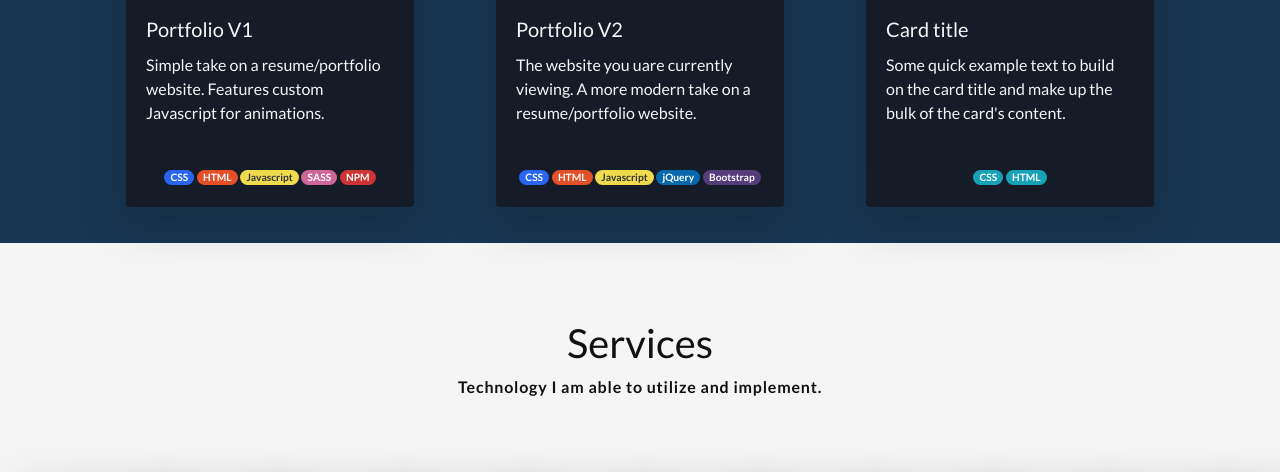
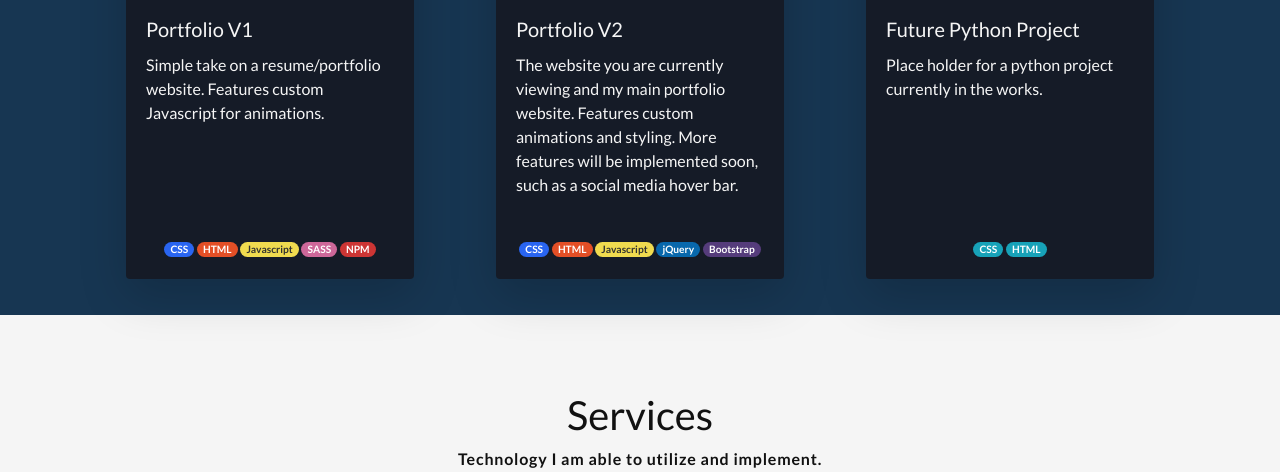
Before and after one commit to angelo93/portfolio-v2, a plain HTML site: page index.html in a window 1280 px wide. Shown: the part 1661-2133 px from the top of the page. Drawn offline with Linux system fonts and the light colour scheme.

Commit message:
Fix spelling errors and font-size

```diff
--- a/css/style.css
+++ b/css/style.css
@@ -509,4 +509,7 @@ Extra (xl) large devices (large desktops, 1200px and up)
     height: 3rem;
     transition: all 1s ease;
   }
+  #about-me {
+    font-size: .8rem;
+  }
 }
--- a/index.html
+++ b/index.html
@@ -286,8 +286,9 @@
               <div class="card-body">
                 <h5 class="card-title">Portfolio V2</h5>
                 <p class="card-text">
-                  The website you uare currently viewing. A more modern take on
-                  a resume/portfolio website.
+                  The website you are currently viewing and my main portfolio
+                  website. Features custom animations and styling. More features
+                  will be implemented soon, such as a social media hover bar.
                 </p>
               </div>
               <div class="container pills">
@@ -327,10 +328,9 @@
                 </div>
               </div>
               <div class="card-body">
-                <h5 class="card-title">Card title</h5>
+                <h5 class="card-title">Future Python Project</h5>
                 <p class="card-text">
-                  Some quick example text to build on the card title and make up
-                  the bulk of the card's content.
+                  Place holder for a python project currently in the works.
                 </p>
               </div>
               <div class="container pills">
```
